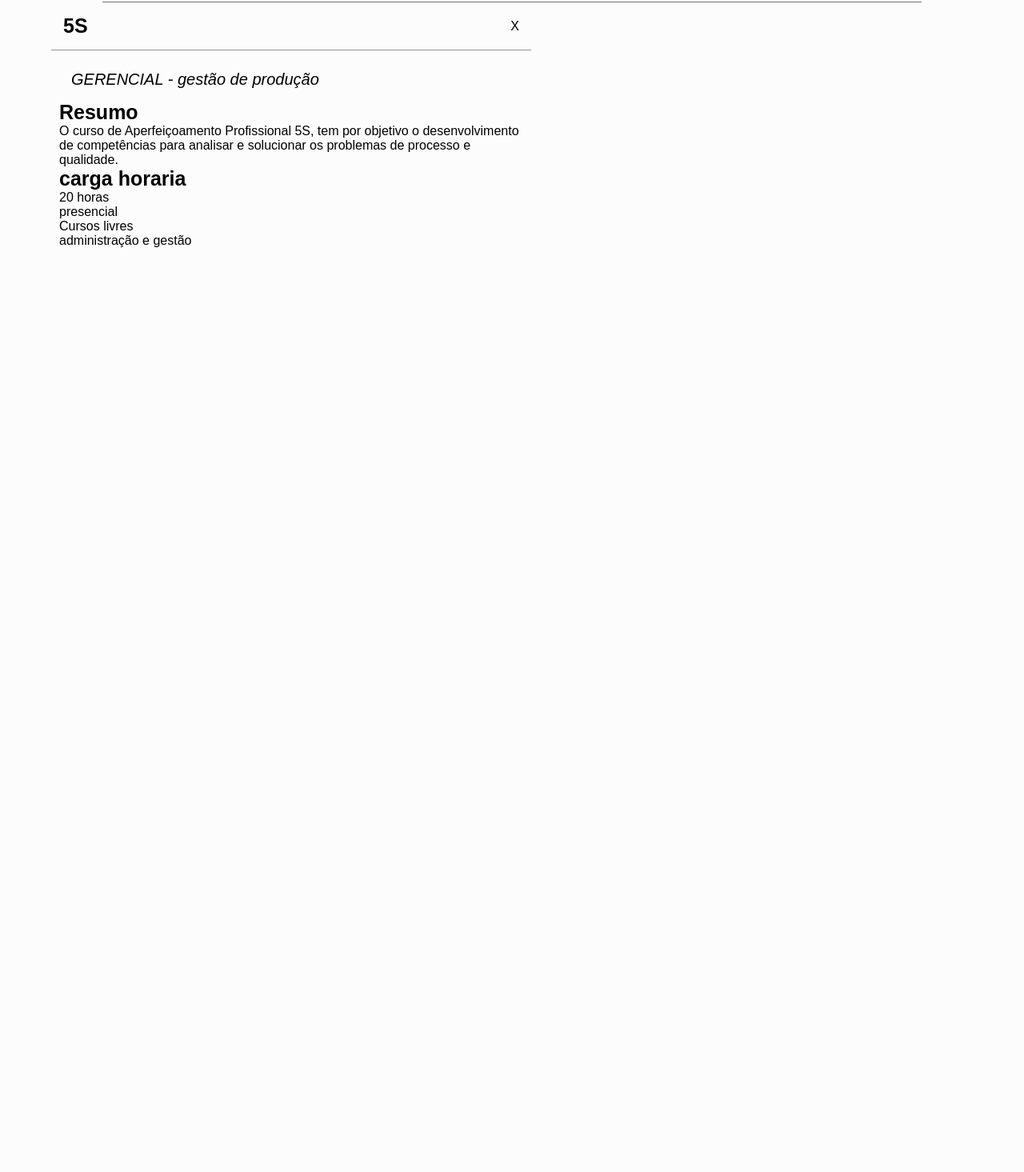
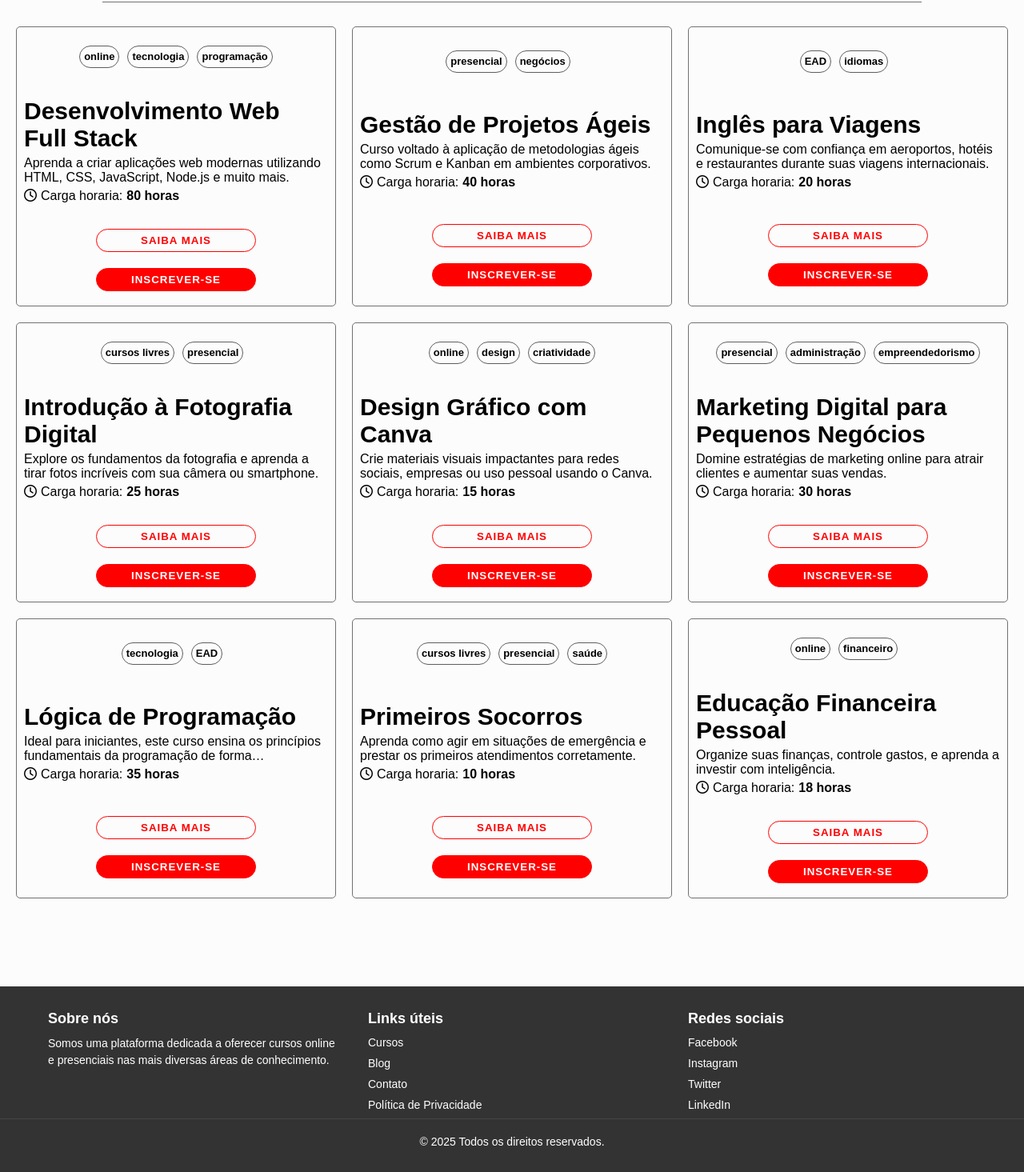
Before and after one commit to jobs-ksdf/prova-frontend, a plain HTML site: page index.html in a window 1280 px wide. Shown: the part 81-1546 px from the top of the page at 80% size. Before the commit the page ends 800 px from the top, so only its background shows below. Drawn offline with Linux system fonts and the light colour scheme.

Commit message:
codigo da prova finalizado

```diff
--- a/assets/css/style.css
+++ b/assets/css/style.css
@@ -5,7 +5,7 @@
 }
 
 body {
-    background: rgb(252, 252, 252);
+    background: #fcfcfc;
     display: flex;
     flex-direction: column;
     align-items: center;
@@ -18,20 +18,41 @@ header {
     justify-content: space-around;
     font-family: 'Franklin Gothic Medium';
     letter-spacing: 1px;
+    margin-bottom: 20px;
     color: #030303;
     border-bottom: 1px solid #727171;
     width: 80%;
 }
+
 .title img {
     width: 100px;
 }
 
-main{
+main {
     font-family: Arial, Helvetica, sans-serif;
     width: 90%;
+    display: grid;
+    grid-template-areas: 'a b c';
+    align-items: center;
+    justify-content: center;
 }
-.curso{
 
+.container {
+    width: 95%;
+    padding: 20px;
+}
+
+.title__container {
+    font-size: 35px;
+    font-weight: bold;
+    font-style: italic;
+    text-transform: uppercase;
+    border-bottom: 2px solid #000000;
+    margin-bottom: 30px;
+    width: 100%;
+}
+
+.curso {
     display: flex;
     align-items: center;
     flex-direction: column;
@@ -44,59 +65,65 @@ main{
     border-radius: 5px;
     margin: 10px;
 }
-.categorias{
+
+.categorias {
     width: 400px;
     gap: 10px;
     padding: 5px;
     text-align: center;
     display: grid;
-    grid-template-areas:
-    'a b c'
-    ;
+    grid-template-areas: 'a b c';
+    justify-content: center;
 }
-.categorias > div{
-    border:1px solid #5e5e5e;
+
+.categorias > div {
+    border: 1px solid #5e5e5e;
     padding: 5px;
     font-weight: bold;
     border-radius: 20px;
     font-size: small;
     height: 28px;
+}
 
-
-}
-.info{
+.info {
     display: flex;
     flex-direction: column;
     gap: 5px;
     margin: 5px;
 }
+
 .curso__name {
     font-weight: bolder;
     font-size: 30px;
 }
-.curso__sobre{
+
+.curso__sobre {
     display: -webkit-box;
-    -webkit-line-clamp: 2; /* número de linhas */
+    -webkit-line-clamp: 2;
     -webkit-box-orient: vertical;
     overflow: hidden;
     width: 380px;
 }
-.tempo__curso{
+
+.tempo__curso {
     display: flex;
     align-items: baseline;
     gap: 5px;
 }
-.horas{
+
+.horas {
     font-weight: bolder;
 }
-.sobre{
+
+.sobre {
     display: flex;
     flex-direction: column;
     align-items: center;
     gap: 20px;
 }
+
 .sobre div {
-    border: 1px solid red;
+    border: 1px solid #ff0000;
     padding: 6px;
     text-align: center;
     width: 200px;
@@ -107,54 +134,24 @@ main{
     letter-spacing: 1px;
     cursor: pointer;
 }
-.btn__saiba__mais{
-    color: red;
 
-
-}
-.btn__inscrever {
-    background: red;
-    color: white;
+.btn__saiba__mais {
+    color: #ff0000;
 }
 
-.btn__saiba__mais:hover,.btn__inscrever:hover{
-    border-color: rgb(153, 0, 0);
-    transition: .5s;
-    color: white;
-    background:rgb(153, 0, 0);
+.btn__inscrever {
+    background: #ff0000;
+    color: #ffffff;
 }
-.shadow{
-    position: fixed;
-    width: 100%;
-    height: 100%;
-    z-index: 1;
-    background: rgba(0, 0, 0, 0.582);
+
+.btn__saiba__mais:hover,
+.btn__inscrever:hover {
+    border-color: #990000;
+    transition: 0.5s;
+    color: #ffffff;
+    background: #990000;
 }
-.modal {
-    display: flex;
-    flex-direction: column;
-    width: 600px;
-    max-width: 600px
-    ;
-}
-.title__modal{
-    font-size: 25px;
-    font-weight: bolder;
-}
-.header__modal{
-    display: flex;
-    align-items: center;
-    justify-content: space-between;
 
-    border-bottom: 1px solid #929292;
-    padding: 15px;
-}
-.main__modal{
-    display: flex;
-    flex-direction: column;
-    align-items: center;
-    padding: 10px;
-}
 .sub__title {
     text-align: start;
     align-self: self-start;
@@ -163,3 +160,59 @@ main{
     font-size: 20px;
     font-style: italic;
 }
+
+.footer {
+    background-color: #333333;
+    width: 100%;
+    margin-top: 100px;
+    color: #ffffff;
+    padding: 30px 0;
+    font-family: Arial, sans-serif;
+}
+
+.footer__container {
+    display: flex;
+    justify-content: space-around;
+    max-width: 1200px;
+    margin: 0 auto;
+}
+
+.footer__section {
+    width: 30%;
+}
+
+.footer__section h4 {
+    font-size: 18px;
+    margin-bottom: 10px;
+}
+
+.footer__section p {
+    font-size: 14px;
+    line-height: 1.5;
+}
+
+.footer__section ul {
+    list-style: none;
+    padding: 0;
+}
+
+.footer__section ul li {
+    margin: 8px 0;
+}
+
+.footer__section ul li a {
+    color: #ffffff;
+    text-decoration: none;
+    font-size: 14px;
+}
+
+.footer__section ul li a:hover {
+    text-decoration: underline;
+}
+
+.footer__bottom {
+    text-align: center;
+    padding-top: 20px;
+    font-size: 14px;
+    border-top: 1px solid #444444;
+}
--- /dev/null
+++ b/assets/js/criarCurso.js
@@ -0,0 +1,129 @@
+function criarCurso(categorias, nomeCurso, descricao, cargaHoraria) {
+    // Cria o container principal
+    const cursoDiv = document.createElement("div");
+    cursoDiv.className = "curso";
+
+    // Cria o container de categorias
+    const categoriasDiv = document.createElement("div");
+    categoriasDiv.className = "categorias";
+    categorias.forEach(cat => {
+        const div = document.createElement("div");
+        div.textContent = cat;
+        categoriasDiv.appendChild(div);
+    });
+    cursoDiv.appendChild(categoriasDiv);
+
+    // Cria o container de info
+    const infoDiv = document.createElement("div");
+    infoDiv.className = "info";
+
+    const nomeDiv = document.createElement("div");
+    nomeDiv.className = "curso__name";
+    nomeDiv.textContent = nomeCurso;
+    infoDiv.appendChild(nomeDiv);
+
+    const sobreDiv = document.createElement("div");
+    sobreDiv.className = "curso__sobre";
+    sobreDiv.textContent = descricao;
+    infoDiv.appendChild(sobreDiv);
+
+    const tempoDiv = document.createElement("div");
+    tempoDiv.className = "tempo__curso";
+
+    const icon = document.createElement("i");
+    icon.className = "far fa-clock";
+    tempoDiv.appendChild(icon);
+
+    const labelCarga = document.createElement("div");
+    labelCarga.textContent = "Carga horaria:";
+    tempoDiv.appendChild(labelCarga);
+
+    const horasDiv = document.createElement("div");
+    horasDiv.className = "horas";
+    horasDiv.textContent = cargaHoraria;
+    tempoDiv.appendChild(horasDiv);
+
+    infoDiv.appendChild(tempoDiv);
+    cursoDiv.appendChild(infoDiv);
+
+    // Cria os botões
+    const sobreDivBtns = document.createElement("div");
+    sobreDivBtns.className = "sobre";
+
+    const btnSaibaMais = document.createElement("div");
+    btnSaibaMais.className = "btn__saiba__mais";
+    btnSaibaMais.textContent = "Saiba mais";
+    sobreDivBtns.appendChild(btnSaibaMais);
+
+    const btnInscrever = document.createElement("div");
+    btnInscrever.className = "btn__inscrever";
+    btnInscrever.textContent = "inscrever-se";
+    sobreDivBtns.appendChild(btnInscrever);
+
+    cursoDiv.appendChild(sobreDivBtns);
+
+    // Retorna o elemento para ser adicionado no DOM
+    return cursoDiv;
+}
+const cursos = [
+    {
+        categorias: ["online", "tecnologia", "programação"],
+        nome: "Desenvolvimento Web Full Stack",
+        descricao: "Aprenda a criar aplicações web modernas utilizando HTML, CSS, JavaScript, Node.js e muito mais.",
+        carga: "80 horas"
+    },
+    {
+        categorias: ["presencial", "negócios"],
+        nome: "Gestão de Projetos Ágeis",
+        descricao: "Curso voltado à aplicação de metodologias ágeis como Scrum e Kanban em ambientes corporativos.",
+        carga: "40 horas"
+    },
+    {
+        categorias: ["EAD", "idiomas"],
+        nome: "Inglês para Viagens",
+        descricao: "Comunique-se com confiança em aeroportos, hotéis e restaurantes durante suas viagens internacionais.",
+        carga: "20 horas"
+    },
+    {
+        categorias: ["cursos livres", "presencial"],
+        nome: "Introdução à Fotografia Digital",
+        descricao: "Explore os fundamentos da fotografia e aprenda a tirar fotos incríveis com sua câmera ou smartphone.",
+        carga: "25 horas"
+    },
+    {
+        categorias: ["online", "design", "criatividade"],
+        nome: "Design Gráfico com Canva",
+        descricao: "Crie materiais visuais impactantes para redes sociais, empresas ou uso pessoal usando o Canva.",
+        carga: "15 horas"
+    },
+    {
+        categorias: ["presencial", "administração", "empreendedorismo"],
+        nome: "Marketing Digital para Pequenos Negócios",
+        descricao: "Domine estratégias de marketing online para atrair clientes e aumentar suas vendas.",
+        carga: "30 horas"
+    },
+    {
+        categorias: ["tecnologia", "EAD"],
+        nome: "Lógica de Programação",
+        descricao: "Ideal para iniciantes, este curso ensina os princípios fundamentais da programação de forma descomplicada.",
+        carga: "35 horas"
+    },
+    {
+        categorias: ["cursos livres", "presencial", "saúde"],
+        nome: "Primeiros Socorros",
+        descricao: "Aprenda como agir em situações de emergência e prestar os primeiros atendimentos corretamente.",
+        carga: "10 horas"
+    },
+    {
+        categorias: ["online", "financeiro"],
+        nome: "Educação Financeira Pessoal",
+        descricao: "Organize suas finanças, controle gastos, e aprenda a investir com inteligência.",
+        carga: "18 horas"
+    }
+];
+
+// Adiciona os cursos ao DOM
+cursos.forEach(curso => {
+    const elemento = criarCurso(curso.categorias, curso.nome, curso.descricao, curso.carga);
+    document.querySelector('main').appendChild(elemento); // Ou insira em um container específico
+});
--- a/assets/js/script.js
+++ b/assets/js/script.js
@@ -0,0 +1,13 @@
+const btn__inscrever = document.querySelectorAll(".btn__inscrever");
+
+btn__inscrever.forEach(element => {
+    element.addEventListener("click", () => {
+        const textoAtual = element.textContent.trim().toLowerCase();
+
+        if (textoAtual === "cancelar") {
+            element.textContent = "Inscrever-se";
+        } else {
+            element.textContent = "Cancelar";
+        }
+    });
+});
--- a/index.html
+++ b/index.html
@@ -22,93 +22,40 @@
         </h2>
     </header>
     <main>
-        <div class="curso" style="display: none;">
-            <div class="categorias">
-                <div>
-                    presencial
-                </div>
-                <div>
-                    cursos livres
-                </div>
-                <div>
-                    administração e gestão
-                </div>
 
+
+    </main>
+    <footer class="footer">
+        <div class="footer__container">
+            <div class="footer__section">
+                <h4>Sobre nós</h4>
+                <p>Somos uma plataforma dedicada a oferecer cursos online e presenciais nas mais diversas áreas de conhecimento.</p>
             </div>
-            <div class="info">
-                <div class="curso__name">
-                    S5
-                </div>
-                <div class="curso__sobre">
-                    O curso de Aperfeiçoamento Profissional 5S, tem por objetivo o desenvolvimento de competencia
-                    Lorem ipsum, dolor sit amet consectetur adipisicing elit. Voluptas ratione esse exercitationem
-                    maxime sequi! Accusantium cum ducimus consectetur harum commodi aperiam, odit necessitatibus eos
-                    corporis, voluptatem ab autem illo cumque!
-                </div>
-                <div class="tempo__curso">
-                    <i class="far fa-clock"></i>
-                    <div>
-                        Carga horaria:
-                    </div>
-                    <div class="horas">20 horas</div>
-                </div>
+            <div class="footer__section">
+                <h4>Links úteis</h4>
+                <ul>
+                    <li><a href="#">Cursos</a></li>
+                    <li><a href="#">Blog</a></li>
+                    <li><a href="#">Contato</a></li>
+                    <li><a href="#">Política de Privacidade</a></li>
+                </ul>
             </div>
-            <div class="sobre">
-                <div class="btn__saiba__mais">
-                    Saiba mais
-                </div>
-                <div class="btn__inscrever">
-                    Inscrever-se
-                </div>
+            <div class="footer__section">
+                <h4>Redes sociais</h4>
+                <ul>
+                    <li><a href="#">Facebook</a></li>
+                    <li><a href="#">Instagram</a></li>
+                    <li><a href="#">Twitter</a></li>
+                    <li><a href="#">LinkedIn</a></li>
+                </ul>
             </div>
         </div>
-        <div class="modal">
-            <div class="header__modal">
-                <div class="title__modal">
-                    5S
-                </div>
-                 <div class="back__modal">
-                    X
-                 </div>
-            </div>
-            <div class="main__modal">
-                <div class="sub__title">
-                    GERENCIAL - gestão de produção
-                </div>
-                <div class="info__modal">
-                    <div class="resumo__modal">
-                        <div class="title__modal">
-                            Resumo
-                        </div>
-                        <div class="text__modal">
-                            O curso de Aperfeiçoamento Profissional 5S, tem por objetivo o desenvolvimento de
-                            competências para analisar e solucionar os problemas de processo e qualidade.
-                        </div>
-                    </div>
-                    <div class="carga__horaria__modal">
-                        <div class="title__modal">
-                            carga horaria
-                        </div>
-                        <div class="text__modal">
-                            20 horas
-                        </div>
-                    </div>
-                    <div class="categorias__modal">
-                        <div class="categoria__modal">
-                            presencial
-                        </div>
-                        <div class="categoria__modal">
-                            Cursos livres
-                        </div>
-                        <div class="categoria__modal">
-                            administração e gestão
-                        </div>
-                    </div>
+        <div class="footer__bottom">
+            <p>&copy; 2025 Todos os direitos reservados.</p>
+        </div>
+    </footer>
 
-                </div>
-            </div>
-        </div>
-    </main>
+    <script src="assets/js/criarCurso.js"></script>
     <script src="assets/js/script.js"></script>
 </body>
 
```
Also changed, not shown: 1 other file.
